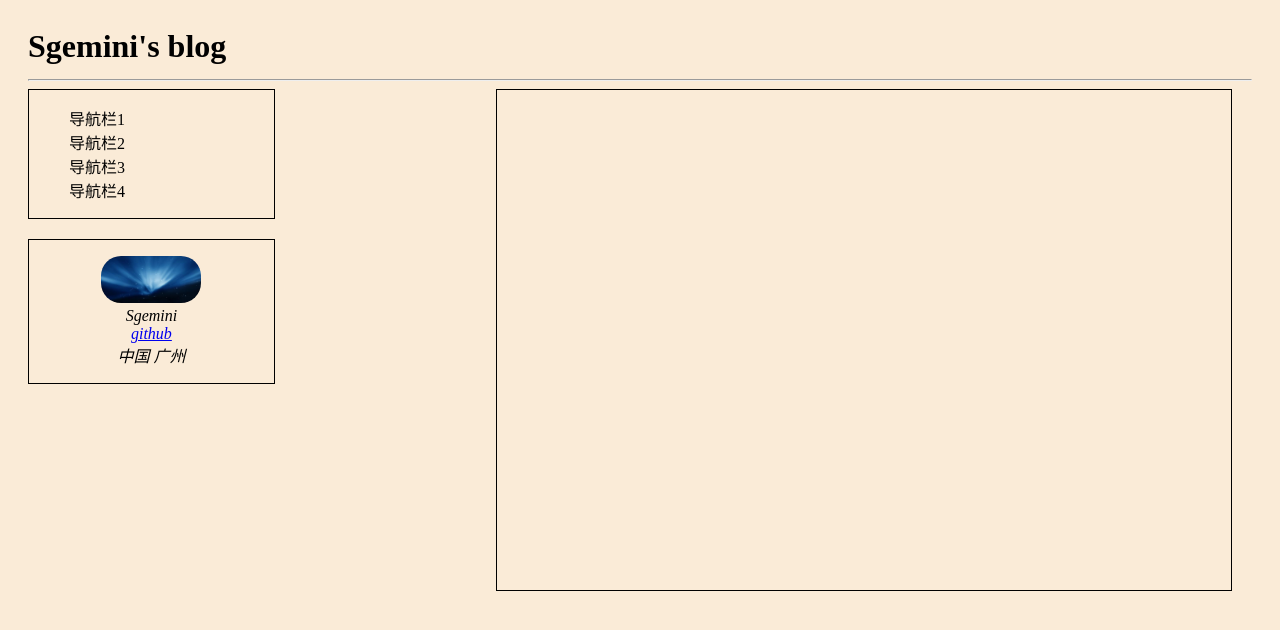
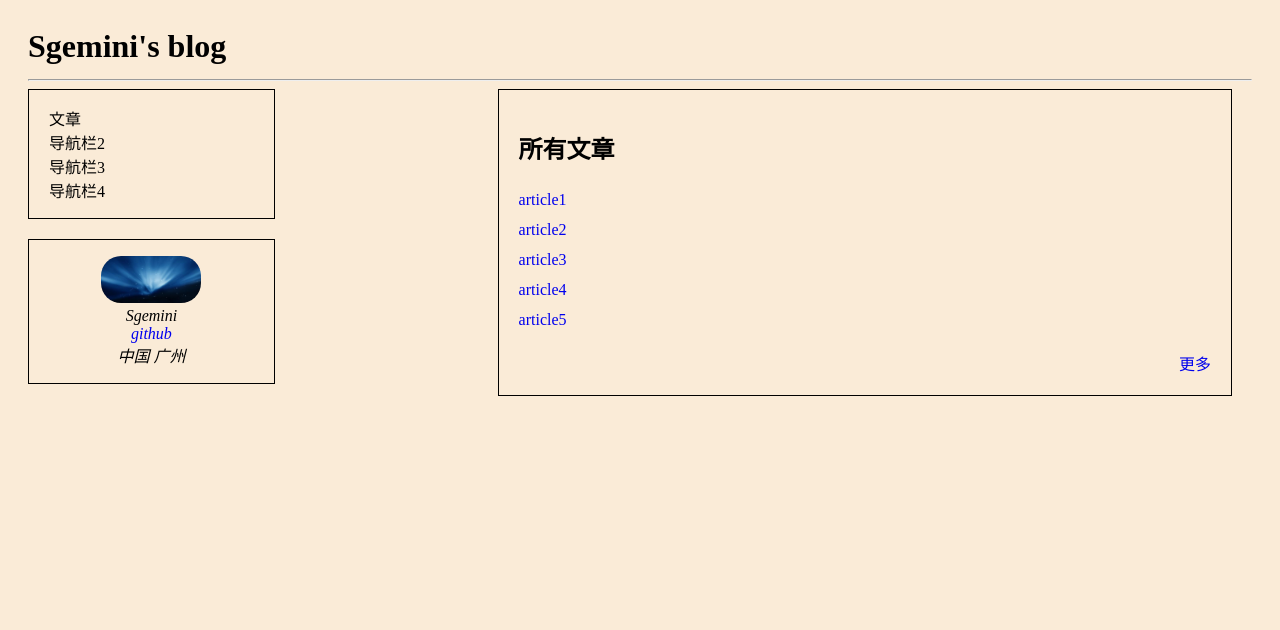
Before and after one commit to Sgemini/myblog, a Vue app: page /#/ in a window 1280 px wide. Shown: the top 630 px of the page. Built offline with nearby package versions, Linux system fonts and the light colour scheme; the HTML template or start-up script is replaced by a standard one.

Commit message:
add articles

```diff
--- a/src/App.vue
+++ b/src/App.vue
@@ -4,13 +4,15 @@
     <hr />
     <nav id='nav'>
       <ul>
-        <li>导航栏1</li>
+        <li>文章</li>
         <li>导航栏2</li>
         <li>导航栏3</li>
         <li>导航栏4</li>
       </ul>
     </nav>
-    <section id='section'></section>
+    <section id='section'>
+      <router-view></router-view>
+    </section>
     <address id='address'>
       <ul>
         <li><img src='./assets/aurora.jpg' id='avatar' /></li>
@@ -19,7 +21,6 @@
         <li>中国 广州</li>
       </ul>
     </address>
-    <router-view></router-view>
   </div>
 </template>
 
@@ -36,6 +37,11 @@ export default {
 
   ul {
     list-style: none;
+    padding: 0;
+  }
+
+  a {
+    text-decoration: none;
   }
 
   #blog-title {
@@ -53,6 +59,7 @@ export default {
     min-width: 20%;
     border: 1px solid black;
     margin: 0 20px 20px 0;
+    text-indent: 20px;
   }
 
   #section {
@@ -60,17 +67,12 @@ export default {
     width: 60%;
     min-height: 500px;
     margin-right: 20px;
-    border: 1px solid black;
   }
 
   #address {
     float: left;
     min-width: 20%;
     border: 1px solid black;
-  }
-
-  #address ul {
-    padding-left: 0;
   }
 
   #address li {
--- a/src/components/home.vue
+++ b/src/components/home.vue
@@ -1,16 +1,52 @@
 <template>
-
+  <section id='articles-index'>
+    <h2>所有文章</h2>
+    <ul>
+      <li v-for='article in articles'>
+        <a :href="article.title">{{ article.title }}</a>
+      </li>
+    </ul>
+    <a class='more' href='https://my-blog.herokuapp.com/articles'>更多</a>
+  </section>
 </template>
 
 <script>
 export default {
   data () {
     return {
+      articles: [
+        { title: 'article1' },
+        { title: 'article2' },
+        { title: 'article3' },
+        { title: 'article4' },
+        { title: 'article5' }
+      ]
     }
   }
+  // created: {
+  //   articles = this.$http.get('/someUrl').then(response => {
+  //               // get body data
+  //               this.someData = response.body;
+
+  //              }, response => {
+  //                 // error callback
+  //              });
+  // }
 }
 </script>
 
 <!-- Add "scoped" attribute to limit CSS to this component only -->
 <style scoped>
+  .more {
+    display: block;
+    text-align: right;
+  }
+  #articles-index {
+    padding: 20px;
+    border: 1px solid black;
+  }
+
+  #articles-index ul li {
+    line-height: 30px;
+  }
 </style>
```
Also changed, not shown: package.json (+7 -6 lines), 1 other file (tests, documents, lock files or other folders).
